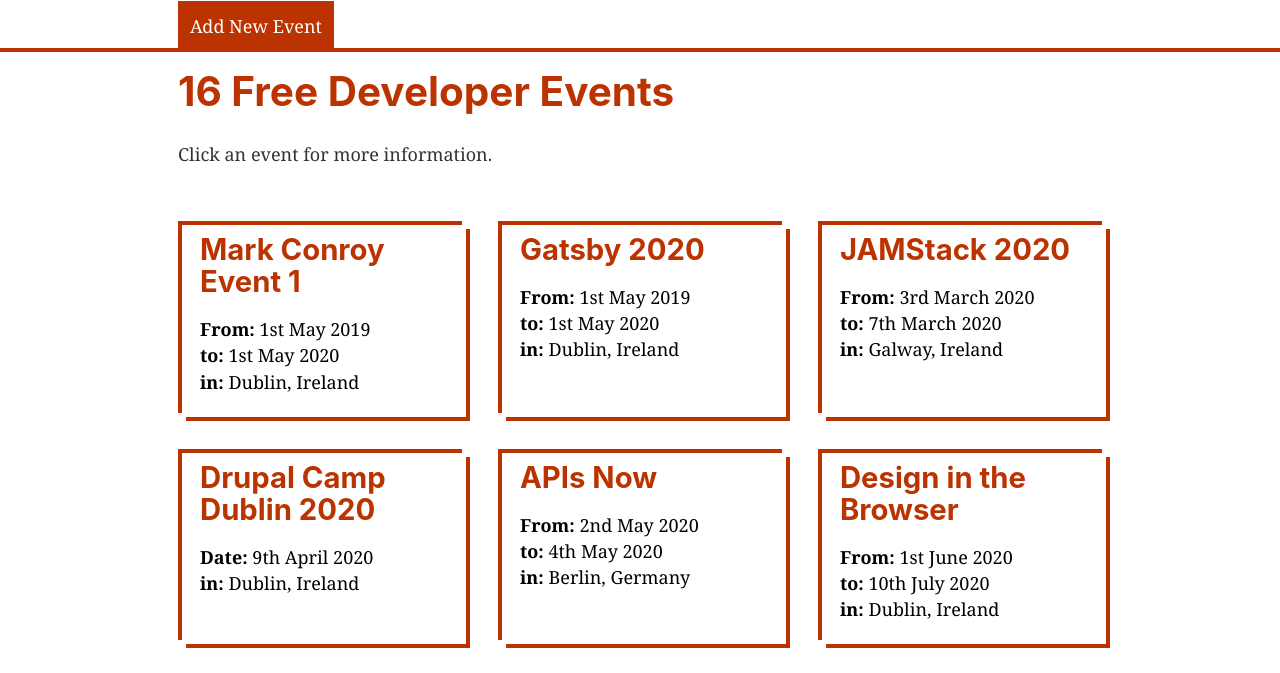
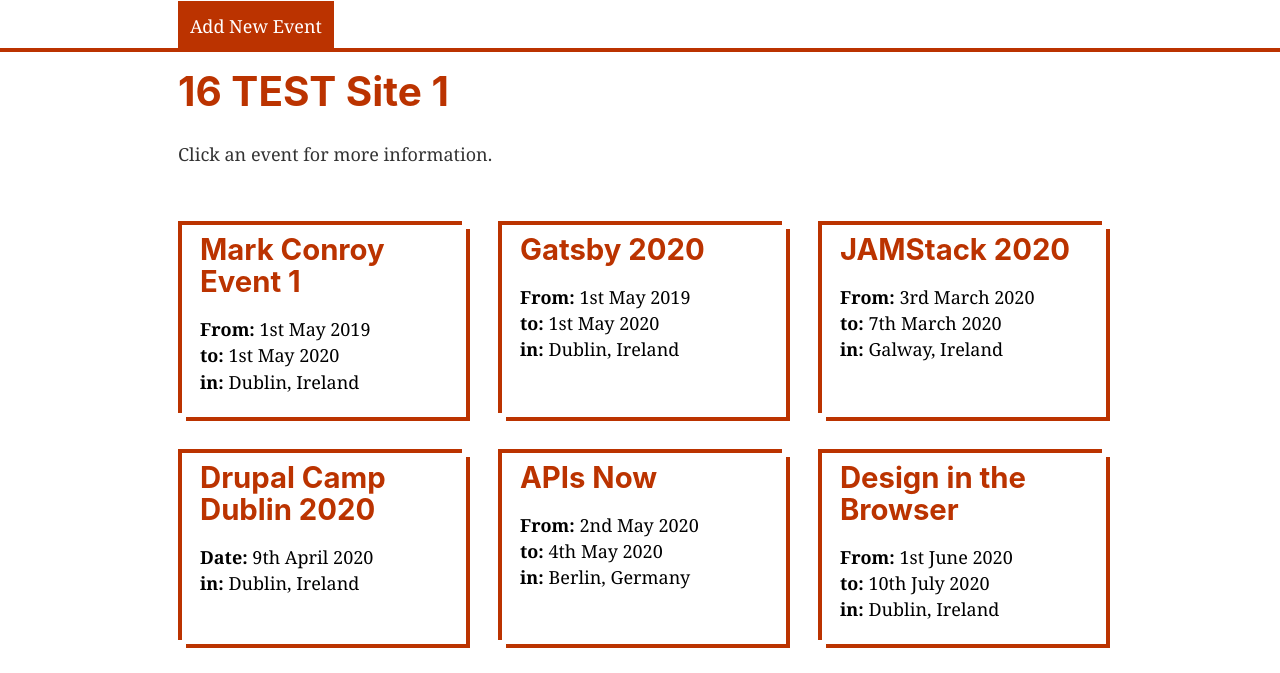
Before and after one commit to markconroy/ael-test-1, a Gatsby site: page /events in a window 1280 px wide. Shown: the part 97-770 px from the top of the page. Built offline with nearby package versions, Linux system fonts and the light colour scheme; Gatsby itself is replaced by a stand-in of ours.

Commit message:
site name variable

```diff
--- a/src/data/site-variables/site-variables.md
+++ b/src/data/site-variables/site-variables.md
@@ -1,6 +1,6 @@
 ---
 site_title: "addEventLister"
-site_subtitle: "Free Developer Events"
+site_subtitle: "TEST Site 1"
 site_description: "addEventLister is the place to see listings of free developer events worldwide"
 site_author: "@markconroy"
 site_repo: 'https://github.com/markconroy/ael-free-events'
```
